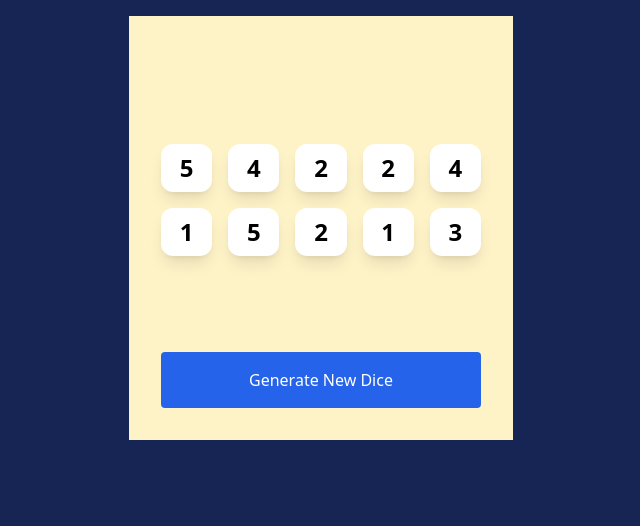
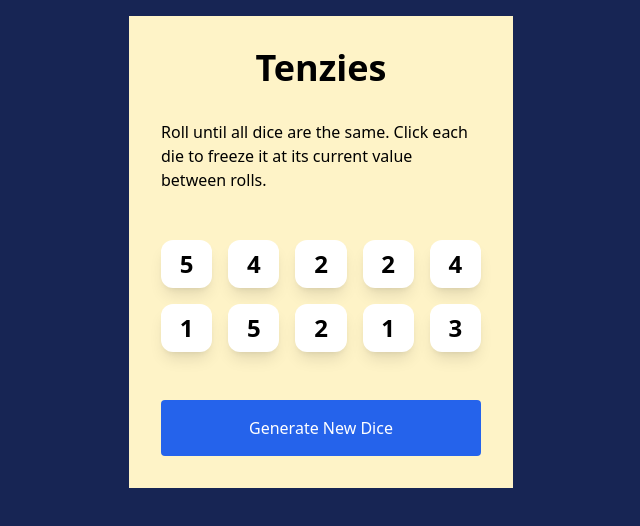
Before and after one commit to marionmartie/scrimba-react-app, a React (Vite) app: page / in a window 1280 px wide. Shown: the top 526 px of the page, without its empty margins (319-959 px from the left). Built offline with nearby package versions, Linux system fonts and the light colour scheme.

Commit message:
Tenzies completed

```diff
--- a/package.json
+++ b/package.json
@@ -12,7 +12,9 @@
   "dependencies": {
     "nanoid": "^5.0.9",
     "react": "^18.3.1",
-    "react-dom": "^18.3.1"
+    "react-confetti": "^6.2.2",
+    "react-dom": "^18.3.1",
+    "react-use": "^17.6.0"
   },
   "devDependencies": {
     "@eslint/js": "^9.17.0",
--- a/src/App.jsx
+++ b/src/App.jsx
@@ -1,49 +1,56 @@
-import { useState } from "react"
+import React, { useState } from "react"
 import Die from "./Die"
 import { nanoid } from "nanoid"
 
-const App = () => {
-  const generateNewDice = () => {
+import { useWindowSize } from "react-use"
+import ReactConfetti from "react-confetti"
+
+export default function App() {
+  let [dice, setDice] = useState(generateNewDice())
+  const {width, height} = useWindowSize()
+
+  function generateNewDice() {
     return new Array(10)
-      .fill(0)
-      .map(() => ({
-        'value' : Math.ceil(Math.random() * 6),
-        'isHeld': false,
-        'id': nanoid()
+    .fill(0)
+    .map(() => ({
+      'value' : Math.ceil(Math.random() * 6),
+      'isHeld': false,
+      'id': nanoid()
       }))
   }
 
-  const reroll = () => {
-    setDice(generateNewDice())
-  }
+  let reroll = () =>
+    setDice( prev => prev.map( die =>
+      die.isHeld === false ?
+      {...die, value: Math.ceil(Math.random() * 6)} :
+      die
+     ) )
 
-  const changeIsHeld = (id) =>
+  let changeIsHeld = (id) =>
     setDice( prev => prev.map( die =>
           die.id === id ?
             {...die, isHeld: !die.isHeld} :
             die
     ))
 
+    const gameWon = dice.every(die => die.isHeld) && dice.every(die => die.value === dice[0].value)
 
-  // function hold(id) {
-  //   setDice(oldDice => oldDice.map(die =>
-  //       die.id === id ?
-  //           { ...die, isHeld: !die.isHeld } :
-  //           die
-  //   ))
-  // }
+  const diceElements = dice.map( num =>  <Die key={num.id} number={num.value} isHeld={num.isHeld} handlechange={changeIsHeld} id={num.id} /> )
 
-
-  const [dice, setDice] = useState(generateNewDice())
 
   return(
     <main className="bg-amber-100 p-8 m-4 w-96 mx-auto">
-      <div className="dice-container py-24 grid grid-cols-5 gap-4">
-        { dice.map( num =>  <Die key={num.id} number={num.value} isHeld={num.isHeld} handlechange={changeIsHeld} id={num.id} /> )}
+      <h1 className="text-4xl text-center font-bold">Tenzies</h1>
+      <p className="mt-8">Roll until all dice are the same. Click each die to freeze it at its current value between rolls.</p>
+      <div className="dice-container py-12 grid grid-cols-5 gap-4">
+        { diceElements }
       </div>
-      <button className="rounded bg-blue-600 text-white p-4 w-full" onClick={reroll}>Generate New Dice</button>
+      <button className="rounded bg-blue-600 text-white p-4 w-full" onClick={reroll}>{ gameWon ? 'New Game' : 'Generate New Dice' }</button>
+      {
+        gameWon && <ReactConfetti width={width} height={height} />
+      }
     </main>
   )
 }
 
-export default App
+// export default App
```
Also changed, not shown: 1 other file (tests, documents, lock files or other folders).
